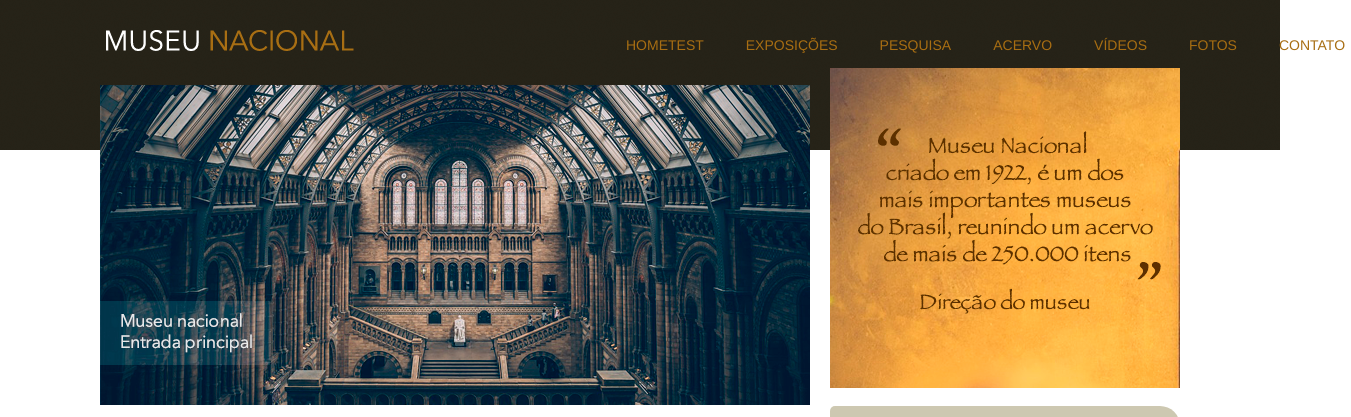
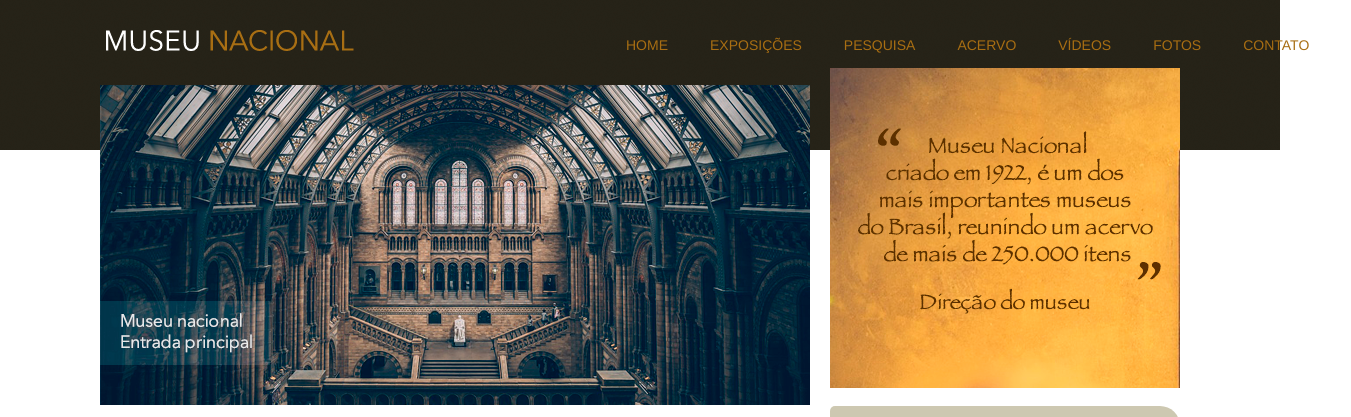
Before and after one commit to Saul-cs/html-css, a plain HTML site: page MuseuNacional/index.html in a window 1280 px wide. Shown: the top 417 px of the page, 1351 px wide, since content can reach past the window. Drawn offline with Linux system fonts and the light colour scheme.

Commit message:
atualização

```diff
--- a/MuseuNacional/css/estilo.css
+++ b/MuseuNacional/css/estilo.css
@@ -4,7 +4,7 @@
 }
 /*------------------------------------------------HEADER------------------------------------------------*/
 header {
-	background: url(../img/fundo.png) repeat-x;
+	background: RGB(37, 34, 23) url(../img/fundo.png) repeat-x;
 	width: 100%;
 	height: 150px;
 }
--- a/MuseuNacional/index.html
+++ b/MuseuNacional/index.html
@@ -13,7 +13,7 @@
 		<a href="https://youtu.be/pC_sW-Ncwbw" target="_blank"><img src="img/logo.png" alt="" id="logo"></a>
 
 		<ul>
-			<li><a href="#">Hometest</a></li>
+			<li><a href="#">Home</a></li>
 			<li><a href="#">Exposições</a></li>
 			<li><a href="#">Pesquisa</a></li>
 			<li><a href="#">Acervo</a></li>
```
